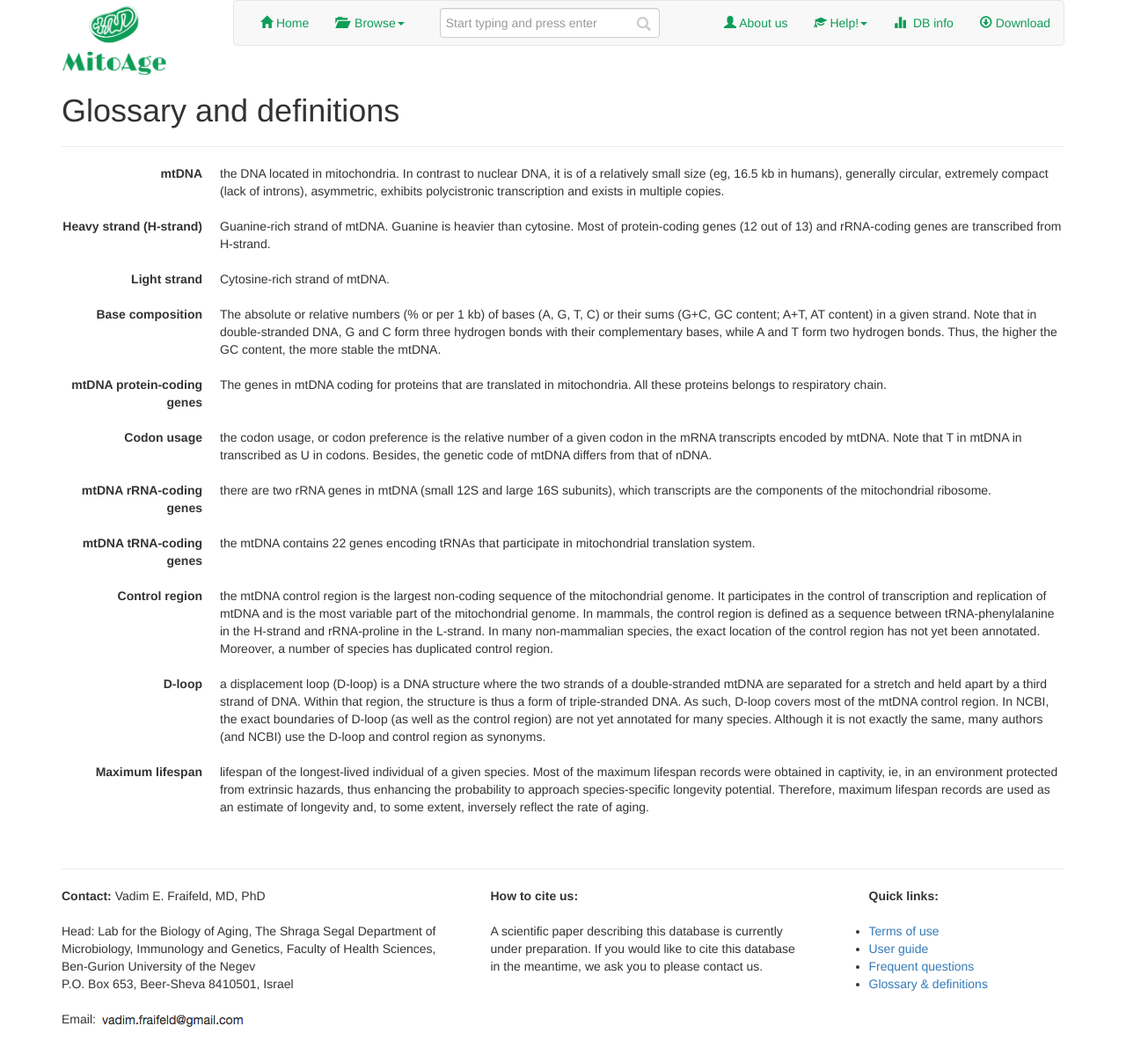
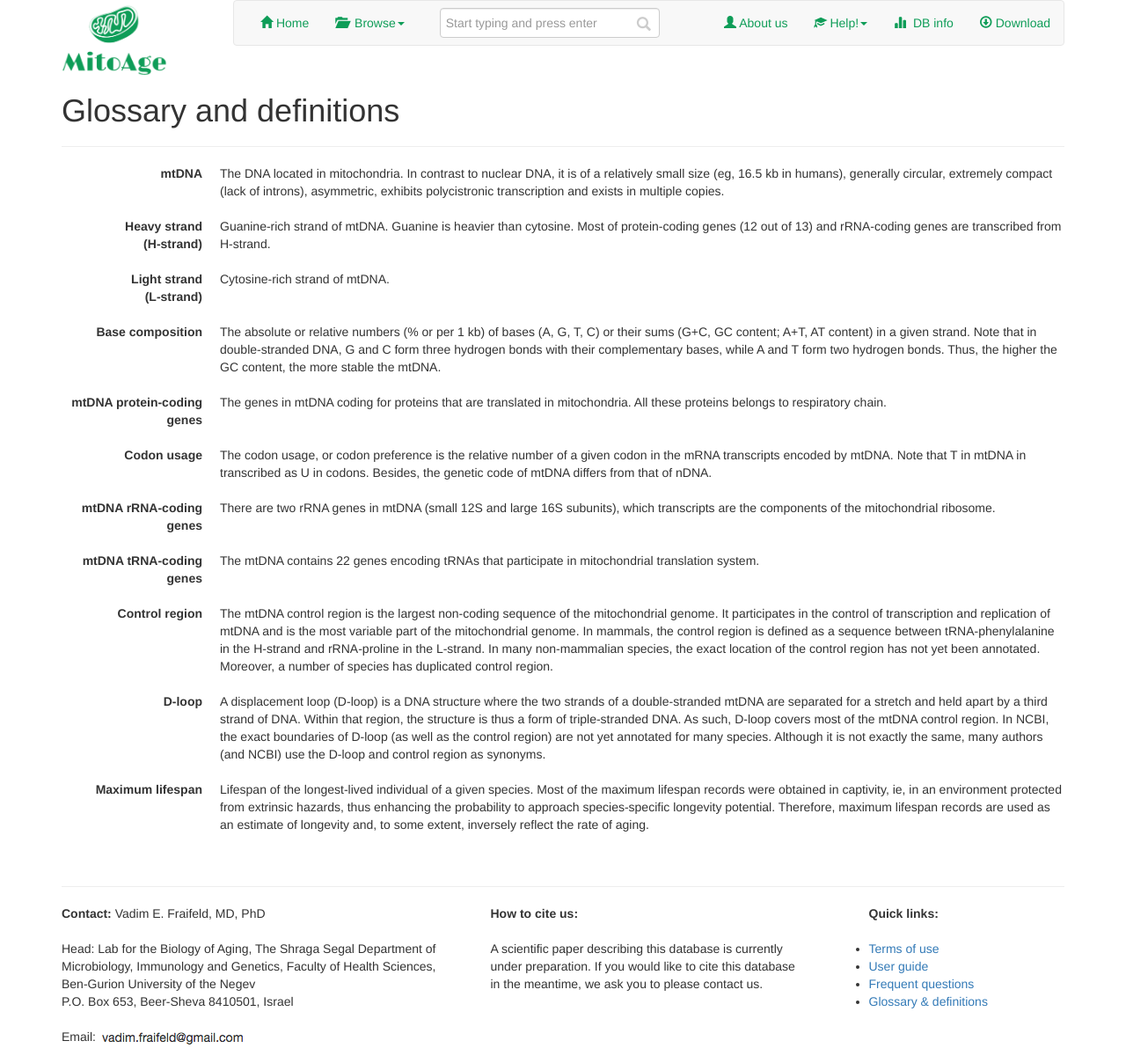
Before and after one commit to MitoAge/MitoAge-website, a Django app: page /glossary/ in a window 1280 px wide. Shown: the whole page at 88% size. Before the commit the page ends 1167 px from the top, so only its background shows below. Run offline with Django 3.2, Linux system fonts and the light colour scheme; parts of the project's set-up code (start-up, migrations or seed data) failed here and were passed over; some libraries are stand-ins or nearby versions.

Commit message:
yet more polishing

```diff
--- a/templates/analysis/base_composition.html
+++ b/templates/analysis/base_composition.html
@@ -39,7 +39,7 @@
 			<td class="text-center">{{base_composition.t|per_1kb:size}}</td>
 		</tr>
 		<tr>
-			<td>Complementary pairs (%)</td>
+			<td>Base content (%)</td>
 			<td class="text-center">{% percent base_composition.gc size 1 %}%</td>
 			<td class="text-center">{% percent base_composition.at size 1 %}%</td>
 			<td colspan="4"> </td>
--- a/templates/static_pages/download.html
+++ b/templates/static_pages/download.html
@@ -17,7 +17,7 @@
 				<div class="col-md-6">
 					<h4>Downloads for specific mtDNA regions:</h4>
 					<div class="col-md-2"><a class="btn btn-xs btn-success" href="https://s3-eu-west-1.amazonaws.com/mitoage/mitoage_build1_total_rna.zip">Download</a></div>
-					<div class="col-md-10"><p>Total mtDNA base composition</p></div>
+					<div class="col-md-10"><p>Total mtDNA (base composition)</p></div>
 
 					<div class="col-md-2"><a class="btn btn-xs btn-success" href="https://s3-eu-west-1.amazonaws.com/mitoage/mitoage_build1_protein_coding_rna.zip">Download</a></div>
 					<div class="col-md-10"><p>Protein-coding genes (base composition and codon usage)</p></div>
--- a/templates/static_pages/glossary.html
+++ b/templates/static_pages/glossary.html
@@ -9,36 +9,36 @@
 
 <dl class="dl-horizontal">
 	<dt>mtDNA</dt>
-	<dd>the DNA located in mitochondria. In contrast to nuclear DNA, it is of a relatively small size (eg, 16.5 kb in humans), generally circular, extremely compact (lack of introns), asymmetric, exhibits polycistronic transcription and exists in multiple copies.<br/><br/></dd>
+	<dd>The DNA located in mitochondria. In contrast to nuclear DNA, it is of a relatively small size (eg, 16.5 kb in humans), generally circular, extremely compact (lack of introns), asymmetric, exhibits polycistronic transcription and exists in multiple copies.<br/><br/></dd>
 
-	<dt>Heavy strand (H-strand)</dt>
+	<dt>Heavy strand<br/>(H-strand)</dt>
 	<dd>Guanine-rich strand of mtDNA. Guanine is heavier than cytosine. Most of protein-coding genes (12 out of 13) and rRNA-coding genes are transcribed from H-strand.  <br/><br/></dd>
 
-	<dt>Light strand</dt>
-	<dd>Cytosine-rich strand of mtDNA. <br/><br/></dd>
+	<dt>Light strand<br/>(L-strand)</dt>
+	<dd>Cytosine-rich strand of mtDNA. <br/><br/><br/></dd>
 
 	<dt>Base composition</dt>
 	<dd>The absolute or relative numbers (% or per 1 kb) of bases (A, G, T, C) or their sums (G+C, GC content; A+T, AT content) in a given strand. Note that in double-stranded DNA, G and C form three hydrogen bonds with their complementary bases, while A and T form two hydrogen bonds. Thus, the higher the GC content, the more stable the mtDNA.<br/><br/></dd>
 
-	<dt style='white-space: normal;'>mtDNA protein-coding genes</dt>
+	<dt>mtDNA protein-coding<br/>genes</dt>
 	<dd>The genes in mtDNA coding for proteins that are translated in mitochondria. All these proteins belongs to respiratory chain.<br/><br/><br/></dd>
 
 	<dt>Codon usage</dt>
-	<dd>the codon usage, or codon preference is the relative number of a given codon in the mRNA transcripts encoded by mtDNA. Note that T in mtDNA in transcribed as U in codons. Besides, the genetic code of mtDNA differs from that of nDNA.<br/><br/></dd>
+	<dd>The codon usage, or codon preference is the relative number of a given codon in the mRNA transcripts encoded by mtDNA. Note that T in mtDNA in transcribed as U in codons. Besides, the genetic code of mtDNA differs from that of nDNA.<br/><br/></dd>
 
-	<dt style='white-space: normal;'>mtDNA rRNA-coding genes</dt>
-	<dd>there are two rRNA genes in mtDNA (small 12S and large 16S subunits), which transcripts are the components of the mitochondrial ribosome. <br/><br/><br/></dd>
+	<dt>mtDNA rRNA-coding<br/>genes</dt>
+	<dd>There are two rRNA genes in mtDNA (small 12S and large 16S subunits), which transcripts are the components of the mitochondrial ribosome. <br/><br/><br/></dd>
 
-	<dt style='white-space: normal;'>mtDNA tRNA-coding genes</dt>
-	<dd>the mtDNA contains 22 genes encoding tRNAs that participate in mitochondrial translation system. <br/><br/><br/></dd>
+	<dt>mtDNA tRNA-coding<br/>genes</dt>
+	<dd>The mtDNA contains 22 genes encoding tRNAs that participate in mitochondrial translation system. <br/><br/><br/></dd>
 
 	<dt>Control region</dt>
-	<dd>the mtDNA control region is the largest non-coding sequence of the mitochondrial genome. It participates in the control of transcription and replication of mtDNA and is the most variable part of the mitochondrial genome. In mammals, the control region is defined as a sequence between tRNA-phenylalanine in the H-strand and rRNA-proline in the L-strand. In many non-mammalian species, the exact location of the control region has not yet been annotated. Moreover, a number of species has duplicated control region.<br/><br/></dd>
+	<dd>The mtDNA control region is the largest non-coding sequence of the mitochondrial genome. It participates in the control of transcription and replication of mtDNA and is the most variable part of the mitochondrial genome. In mammals, the control region is defined as a sequence between tRNA-phenylalanine in the H-strand and rRNA-proline in the L-strand. In many non-mammalian species, the exact location of the control region has not yet been annotated. Moreover, a number of species has duplicated control region.<br/><br/></dd>
 
 	<dt>D-loop</dt>
-	<dd>a displacement loop (D-loop) is a DNA structure where the two strands of a double-stranded mtDNA are separated for a stretch and held apart by a third strand of DNA. Within that region, the structure is thus a form of triple-stranded DNA. As such, D-loop covers most of the mtDNA control region. In NCBI, the exact boundaries of D-loop (as well as the control region) are not yet annotated for many species. Although it is not exactly the same, many authors (and NCBI) use the D-loop and control region as synonyms. <br/><br/></dd>
+	<dd>A displacement loop (D-loop) is a DNA structure where the two strands of a double-stranded mtDNA are separated for a stretch and held apart by a third strand of DNA. Within that region, the structure is thus a form of triple-stranded DNA. As such, D-loop covers most of the mtDNA control region. In NCBI, the exact boundaries of D-loop (as well as the control region) are not yet annotated for many species. Although it is not exactly the same, many authors (and NCBI) use the D-loop and control region as synonyms. <br/><br/></dd>
 
 	<dt>Maximum lifespan</dt>
-	<dd>lifespan of the longest-lived individual of a given species. Most of the maximum lifespan records were obtained in captivity, ie, in an environment protected from extrinsic hazards, thus enhancing the probability to approach species-specific longevity potential. Therefore, maximum lifespan records are used as an estimate of longevity and, to some extent, inversely reflect the rate of aging.<br/><br/></dd>
+	<dd>Lifespan of the longest-lived individual of a given species. Most of the maximum lifespan records were obtained in captivity, ie, in an environment protected from extrinsic hazards, thus enhancing the probability to approach species-specific longevity potential. Therefore, maximum lifespan records are used as an estimate of longevity and, to some extent, inversely reflect the rate of aging.<br/><br/></dd>
 </dl>
 {% endblock %}
```
Also changed, not shown: templates/static_pages/home.html (+14 -1 lines).
